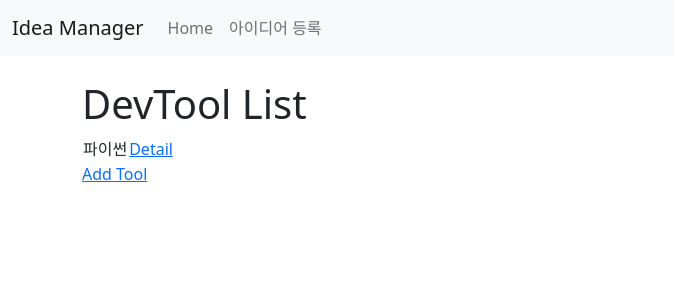
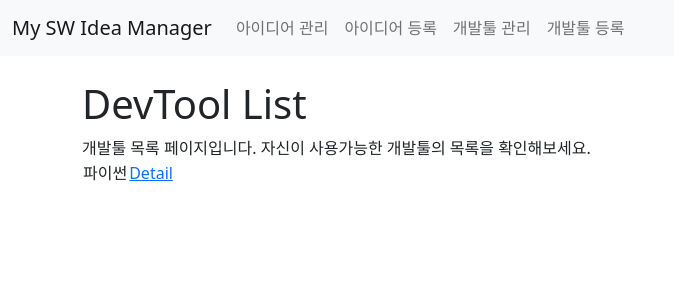
Before and after one commit to Pirogramming-22/Kim-taerin, a Django app: page /developtool/ in a window 1280 px wide. Shown: the top 300 px of the page, without its empty margins (0-674 px from the left). Run offline with Django 5.2, Linux system fonts and the light colour scheme; data comes from the database, SQL or seed files in the repository; both versions use the stored data as it was after the commit.

Commit message:
아이디어 사이트(2)

```diff
--- a/SWIDEA_SITE/templates/base_generic.html
+++ b/SWIDEA_SITE/templates/base_generic.html
@@ -9,17 +9,23 @@
 <body>
     <nav class="navbar navbar-expand-lg navbar-light bg-light">
         <div class="container-fluid">
-            <a class="navbar-brand" href="{%url 'idea_list'%}">Idea Manager</a>
+            <a class="navbar-brand" href="{% url 'idea_list' %}">My SW Idea Manager</a>
             <button class="navbar-toggler" type="button" data-bs-toggle="collapse" data-bs-target="#navbarNav" aria-controls="navbarNav" aria-expanded="false" aria-label="Toggle navigation">
                 <span class="navbar-toggler-icon"></span>
             </button>
             <div class="collapse navbar-collapse" id="navbarNav">
                 <ul class="navbar-nav">
                     <li class="nav-item">
-                        <a class="nav-link" href="{%url 'idea_list'%}">Home</a>
+                        <a class="nav-link" href="{% url 'idea_list' %}">아이디어 관리</a>
                     </li>
                     <li class="nav-item">
-                        <a class="nav-link" href="{%url 'idea_register'%}">아이디어 등록</a>
+                        <a class="nav-link" href="{% url 'idea_register' %}">아이디어 등록</a>
+                    </li>
+                    <li class="nav-item">
+                        <a class="nav-link" href="{% url 'developtool_list' %}">개발툴 관리</a>
+                    </li>
+                    <li class="nav-item">
+                        <a class="nav-link" href="{% url 'developtool_register' %}">개발툴 등록</a>
                     </li>
                 </ul>
             </div>
--- a/SWIDEA_SITE/templates/developTool/developtool_list.html
+++ b/SWIDEA_SITE/templates/developTool/developtool_list.html
@@ -1,6 +1,8 @@
 {% extends 'base_generic.html' %}
 {% block content %}
-<h1>DevTool List</h1>
+<h1 class="title">DevTool List</h1>
+<div class="sub-title">개발툴 목록 페이지입니다. 자신이 사용가능한 개발툴의 목록을 확인해보세요.</div>
+
 <table>
     {% for tool in tools %}
     <tr>
@@ -9,5 +11,5 @@
     </tr>
     {% endfor %}
 </table>
-<a href="{% url 'developtool_register' %}">Add Tool</a>
+{% comment %} <a href="{% url 'developtool_register' %}">Add Tool</a> {% endcomment %}
 {% endblock %}
--- a/SWIDEA_SITE/templates/developTool/developtool_register.html
+++ b/SWIDEA_SITE/templates/developTool/developtool_register.html
@@ -1,6 +1,8 @@
 {% extends 'base_generic.html' %}
 {% block content %}
-<h1>DevTool Register</h1>
+<h1 class="create-title">DevTool Register</h1>
+<div class="create-sub">개발툴 등록 페이지입니다. 자신이 다룰 수 있는 개발툴을 등록해보세요!</div>
+<div class="create-container">
 <form method="post">
     {% csrf_token %}
     {{ form.as_p }}
--- a/SWIDEA_SITE/templates/developTool/developtool_update.html
+++ b/SWIDEA_SITE/templates/developTool/developtool_update.html
@@ -1,6 +1,7 @@
 {% extends 'base_generic.html' %}
 {% block content %}
-<h1>DevTool Update</h1>
+<h1 class="create-title">DevTool Update</h1>
+<div class="create-sub">개발툴 세부내용 수정 페이지입니다. 개별툴에 대해 수정사항이 있으면 고쳐보세요.</div>
 <form method="post">
     {% csrf_token %}
     {{ form.as_p }}
```
Also changed, not shown: SWIDEA_SITE/db.sqlite3.
